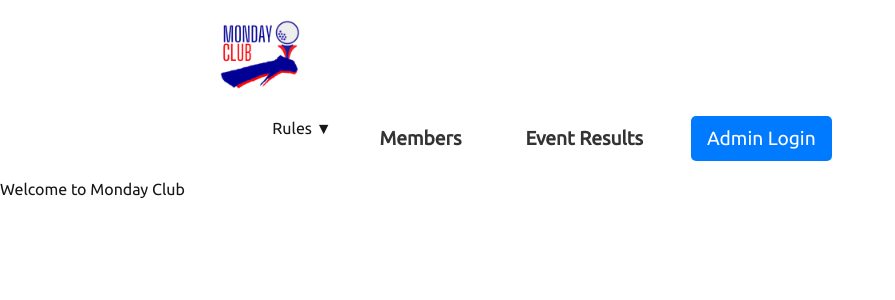
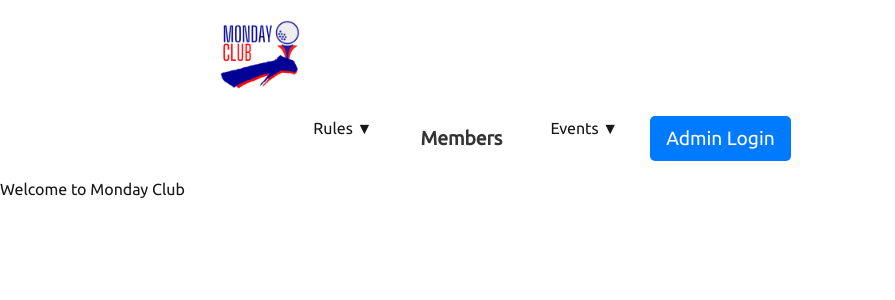
Before and after one commit to cwon07/theonegolf, a Next.js app: page / in a window 1280 px wide. Shown: the top 300 px of the page, without its empty margins (0-895 px from the left). Built offline with nearby package versions, Linux system fonts and the light colour scheme.

Commit message:
added events dropdown menu for current and past

```diff
--- a/src/app/components/Navbar.tsx
+++ b/src/app/components/Navbar.tsx
@@ -17,10 +17,12 @@ interface DecodedToken {
 
 const Navbar: FC<NavbarProps> = ({ onSelectMenu }) => {
   const [isDropdownOpen, setDropdownOpen] = useState(false);
+  const [isEventDropdownOpen, setEventDropdownOpen] = useState(false);
   const [isAdminDropdownOpen, setAdminDropdownOpen] = useState(false);
   const [adminName, setAdminName] = useState<string | null>(null);
   const router = useRouter();
   const dropdownRef = useRef<HTMLDivElement>(null);
+  const dropdownRefevent = useRef<HTMLDivElement>(null);
   const adminDropdownRef = useRef<HTMLDivElement>(null);
 
 
@@ -58,6 +60,9 @@ const Navbar: FC<NavbarProps> = ({ onSelectMenu }) => {
     const handleClickOutside = (event: MouseEvent) => {
       if (dropdownRef.current && !dropdownRef.current.contains(event.target as Node)) {
         setDropdownOpen(false);
+      }
+      if (dropdownRefevent.current && !dropdownRefevent.current.contains(event.target as Node)) {
+        setEventDropdownOpen(false);
       }
       if (adminDropdownRef.current && !adminDropdownRef.current.contains(event.target as Node)) {
         setAdminDropdownOpen(false);
@@ -115,9 +120,28 @@ const Navbar: FC<NavbarProps> = ({ onSelectMenu }) => {
       <button onClick={() => onSelectMenu("members")} style={navLinkStyle}>
         Members
       </button>
-      <button onClick={() => onSelectMenu("event-results")} style={navLinkStyle}>
-        Event Results
-      </button>
+
+      {/* Events Dropdown */}
+      <div className="relative" ref={dropdownRefevent}>
+        <button onClick={() => setEventDropdownOpen(!isEventDropdownOpen)} className="font-bold p-2 text-[1.2rem]">
+          Events ▼
+        </button>
+        {isEventDropdownOpen && (
+          <div className="absolute top-full left-0 bg-white border rounded shadow-lg flex flex-col">
+            <button
+              className="p-2 hover:bg-gray-100" // Tailwind hover effect for the dropdown item
+              onClick={() => onSelectMenu("current-event")}>
+              Current Event
+            </button>
+            <button
+              className="p-2 hover:bg-gray-100" // Tailwind hover effect for the dropdown item
+              onClick={() => onSelectMenu("past-events")}            >
+              Past Events
+            </button>
+
+          </div>
+        )}
+      </div>
 
 
       {/* Admin Dropdown (Only if Admin is Logged In) */}
--- a/src/app/page.tsx
+++ b/src/app/page.tsx
@@ -135,10 +135,16 @@ export default function Home() {
                 <p>19,楊紫均,35,Sandy Yang</p>
               </div>
             )}
-            {selectedMenu === "event-results" && (
+            {selectedMenu === "current-event" && (
               <div>
-                <h2>Event Results</h2>
-                <p>Need to add something to select events</p>
+                <h2>Current Event</h2>
+                <p>Need to display group with tee times and members in the groups. Also empty fields for score recording and winner recording</p>
+              </div>
+            )}
+            {selectedMenu === "past-events" && (
+              <div>
+                <h2>Past Events</h2>
+                <p>Need to display past event - date, group, player scores, and winners</p>
               </div>
             )}
          </div>
```
